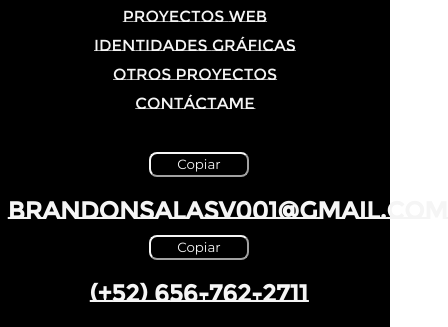
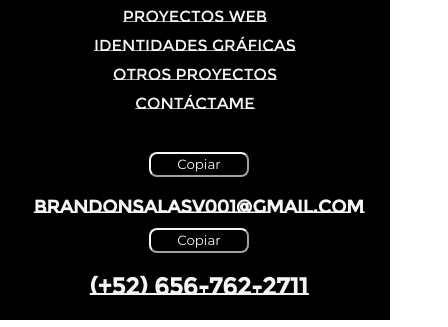
Before and after one commit to Branplay/Portfolio, a plain HTML site: page index.html in a window 390 px wide. Shown: the part 7397-7724 px from the top of the page, 448 px wide, since content can reach past the window. Drawn offline with nearby package versions, Linux system fonts and the light colour scheme.

Commit message:
Update style.css

```diff
--- a/Css/style.css
+++ b/Css/style.css
@@ -1127,6 +1127,9 @@ footer {
         padding-left: 2%;
         margin-bottom: 5%;
     }
+    #url{
+        font-size: 18px;
+    }
     .contactame div{
         text-align: center;
     }
```
